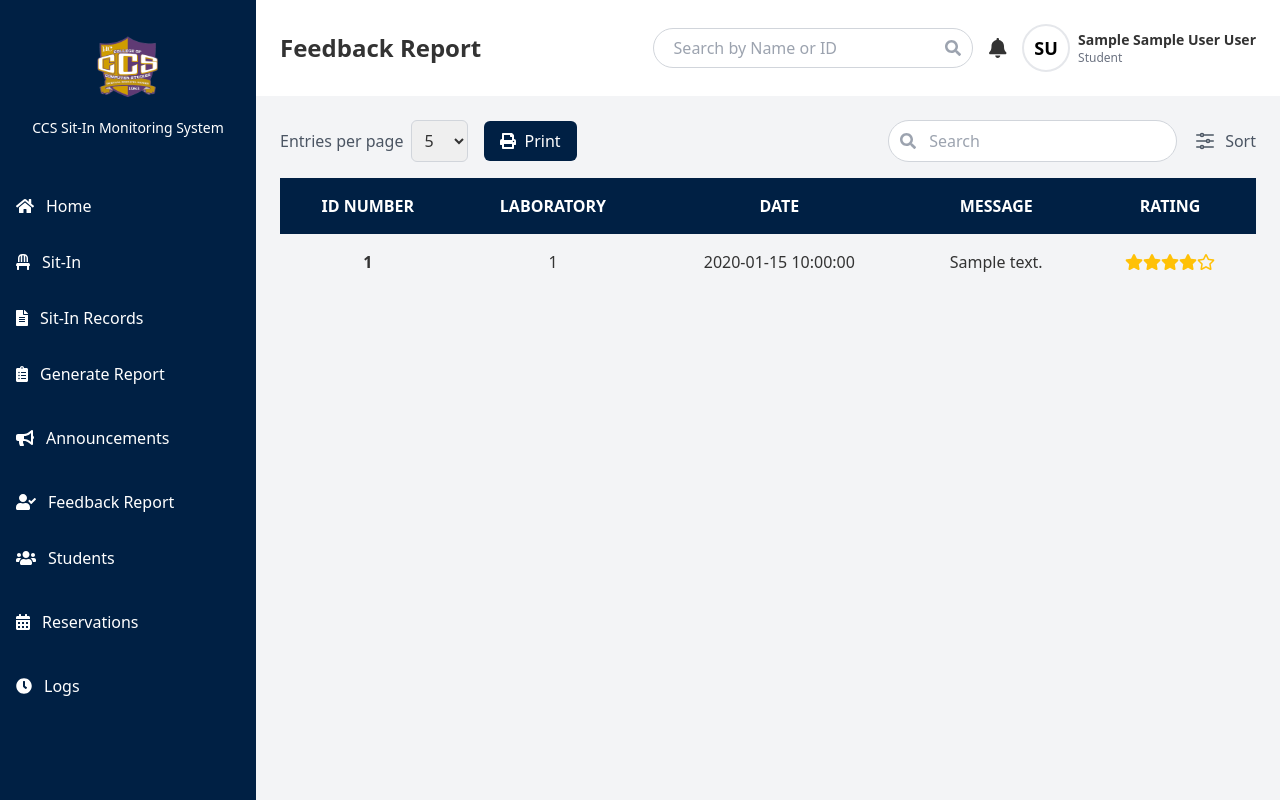
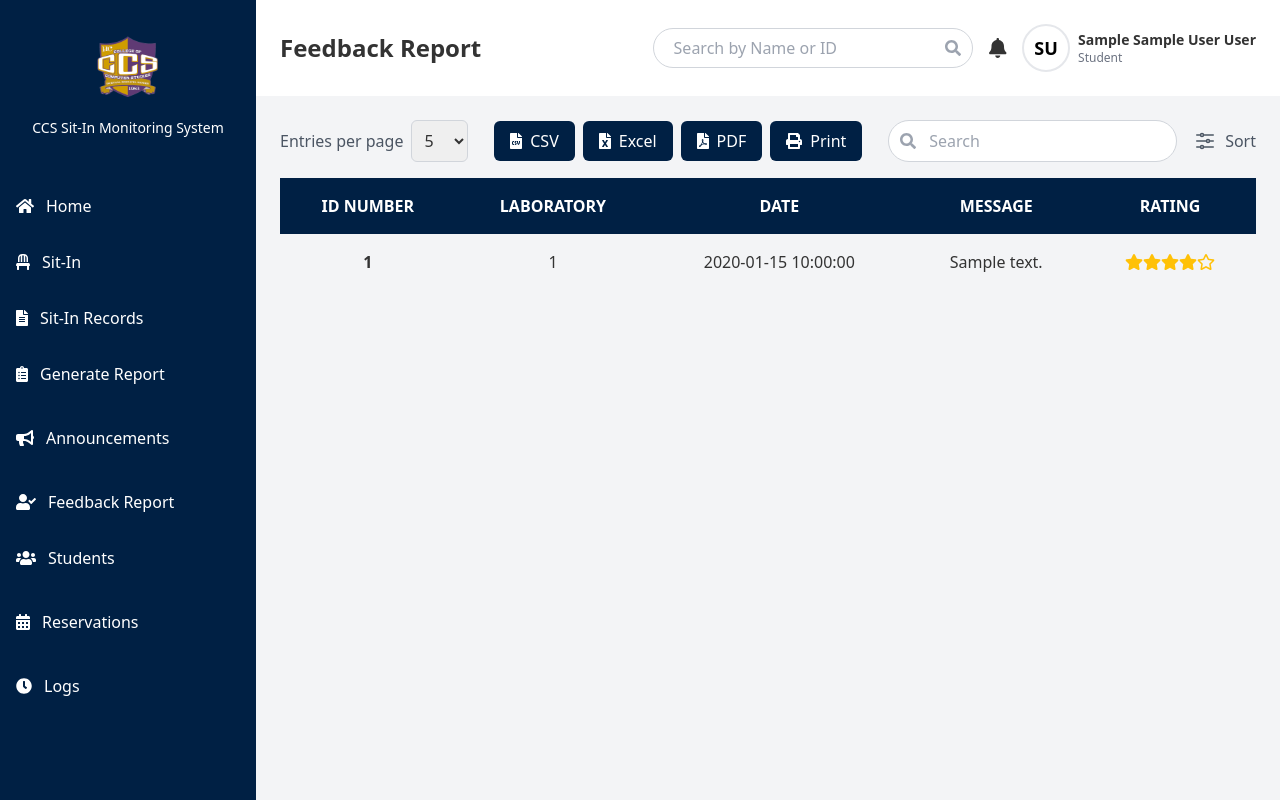
Before and after one commit to Johndel-Postrero/SysArch, a PHP site: page /feedbackad.php in a window 1280 px wide. Run offline with PHP 8.4, Linux system fonts and the light colour scheme; the visitor is signed in with stand-in values (Sample User, id 1); tables that the repository leaves empty hold one stand-in row (values such as "Sample post"); some libraries are stand-ins or nearby versions.

Commit message:
changes to student and feedback

```diff
--- a/public/feedbackad.php
+++ b/public/feedbackad.php
@@ -48,6 +48,9 @@ $conn->close();
     <script src="https://cdn.tailwindcss.com"></script>
     <script src="https://cdnjs.cloudflare.com/ajax/libs/font-awesome/5.15.3/js/all.min.js"></script>
     <script src="https://cdnjs.cloudflare.com/ajax/libs/print-js/1.6.0/print.min.js"></script>
+    <script src="https://cdnjs.cloudflare.com/ajax/libs/xlsx/0.17.0/xlsx.full.min.js"></script>
+    <script src="https://cdnjs.cloudflare.com/ajax/libs/jspdf/2.5.1/jspdf.umd.min.js"></script>
+    <script src="https://cdnjs.cloudflare.com/ajax/libs/jspdf-autotable/3.5.25/jspdf.plugin.autotable.min.js"></script>
     <style>
         body {
             font-family: "Poppins-Regular";
@@ -119,14 +122,26 @@ $conn->close();
                                     <option value="50">50</option>
                                 </select>
                             </div>
-
-                            <!-- Print Button -->
+                        </div>
+                        <!-- Export Buttons -->
+                        <div class="flex space-x-2">
+                            <button id="exportCSV" class="bg-[#002044] text-white px-4 py-2 rounded-md flex items-center space-x-2">
+                                <i class="fas fa-file-csv"></i>
+                                <span>CSV</span>
+                            </button>
+                            <button id="exportExcel" class="bg-[#002044] text-white px-4 py-2 rounded-md flex items-center space-x-2">
+                                <i class="fas fa-file-excel"></i>
+                                <span>Excel</span>
+                            </button>
+                            <button id="exportPDF" class="bg-[#002044] text-white px-4 py-2 rounded-md flex items-center space-x-2">
+                                <i class="fas fa-file-pdf"></i>
+                                <span>PDF</span>
+                            </button>
                             <button id="printButton" class="bg-[#002044] text-white px-4 py-2 rounded-md flex items-center space-x-2">
                                 <i class="fas fa-print"></i>
                                 <span>Print</span>
                             </button>
                         </div>
-
                         <!-- Search and Sort (Right) -->
                         <div class="flex items-center space-x-4">
                             <div class="relative">
@@ -150,7 +165,26 @@ $conn->close();
                             </div>
                         </div>
                     </div>
-
+                    <!--<div class="flex justify-between items-center mb-4">
+                        <div class="flex space-x-2">
+                            <button id="exportCSV" class="bg-[#002044] text-white px-4 py-2 rounded-md flex items-center space-x-2">
+                                <i class="fas fa-file-csv"></i>
+                                <span>CSV</span>
+                            </button>
+                            <button id="exportExcel" class="bg-[#002044] text-white px-4 py-2 rounded-md flex items-center space-x-2">
+                                <i class="fas fa-file-excel"></i>
+                                <span>Excel</span>
+                            </button>
+                            <button id="exportPDF" class="bg-[#002044] text-white px-4 py-2 rounded-md flex items-center space-x-2">
+                                <i class="fas fa-file-pdf"></i>
+                                <span>PDF</span>
+                            </button>
+                            <button id="printButton" class="bg-[#002044] text-white px-4 py-2 rounded-md flex items-center space-x-2">
+                                <i class="fas fa-print"></i>
+                                <span>Print</span>
+                            </button>
+                        </div>
+                    </div>-->
                     <!-- Table -->
                     <div class="overflow-x-auto">
                         <table id="feedbackTable" class="min-w-full bg-white shadow-md rounded-lg">
@@ -171,7 +205,7 @@ $conn->close();
                                             <td class="py-4 px-4 text-center"><?php echo htmlspecialchars($feedback['lab_number']); ?></td>
                                             <td class="py-4 px-4 text-center"><?php echo htmlspecialchars($feedback['created_at']); ?></td>
                                             <td class="py-4 px-4 text-center"><?php echo htmlspecialchars($feedback['message']); ?></td>
-                                            <td class="py-4 px-4 text-center">
+                                            <td class="py-4 px-4 text-center" data-rating="<?php echo $feedback['rating']; ?>">
                                                 <div class="star-rating">
                                                     <?php
                                                     $rating = $feedback['rating'];
@@ -275,7 +309,119 @@ $conn->close();
             tbody.innerHTML = ''; // Clear existing rows
             rows.forEach(row => tbody.appendChild(row));
         }
+        // Export to CSV
+        document.getElementById('exportCSV').addEventListener('click', function() {
+            const rows = document.querySelectorAll('#feedbackTable tbody tr');
+            let csvContent = "data:text/csv;charset=utf-8,";
+            const headers = Array.from(document.querySelectorAll('#feedbackTable thead th')).map(th => th.textContent).join(',');
+            csvContent += headers + "\n";
 
+            rows.forEach(row => {
+                if (row.style.display !== 'none') {
+                    const rowData = Array.from(row.querySelectorAll('td')).map((td, index) => {
+                        if (index === 4) { // Rating column (5th column, zero-based index 4)
+                            const rating = td.getAttribute('data-rating'); // Get the rating value from the data attribute
+                            return `${rating} out of 5`; // Format as "X out of 5"
+                        }
+                        return td.textContent;
+                    });
+                    csvContent += rowData.join(',') + "\n"; // Add row data to CSV content
+                }
+            });
+
+            const encodedUri = encodeURI(csvContent);
+            const link = document.createElement("a");
+            link.setAttribute("href", encodedUri);
+            link.setAttribute("download", "feedback.csv");
+            document.body.appendChild(link);
+            link.click();
+        });
+        // Export to Excel
+        document.getElementById('exportExcel').addEventListener('click', function() {
+            const rows = document.querySelectorAll('#feedbackTable tbody tr');
+            const data = [];
+            const headers = Array.from(document.querySelectorAll('#feedbackTable thead th')).map(th => th.textContent);
+            data.push(headers);
+
+            rows.forEach(row => {
+                if (row.style.display !== 'none') {
+                    const rowData = Array.from(row.querySelectorAll('td')).map((td, index) => {
+                        if (index === 4) { // Rating column (5th column, zero-based index 4)
+                            const rating = td.getAttribute('data-rating'); // Get the rating value from the data attribute
+                            return `${rating} out of 5`; // Format as "X out of 5"
+                        }
+                        return td.textContent;
+                    });
+                    data.push(rowData);
+                }
+            });
+
+            const ws = XLSX.utils.aoa_to_sheet(data);
+            const wb = XLSX.utils.book_new();
+            XLSX.utils.book_append_sheet(wb, ws, "Sheet1");
+            XLSX.writeFile(wb, "feedback.xlsx");
+        });
+
+        // Export to PDF
+        document.getElementById('exportPDF').addEventListener('click', function() {
+            const { jsPDF } = window.jspdf;
+            const doc = new jsPDF('p', 'pt', 'a4');
+
+            const headers = Array.from(document.querySelectorAll('#feedbackTable thead th')).map(th => th.textContent);
+            const rows = document.querySelectorAll('#feedbackTable tbody tr');
+            const data = [];
+
+            rows.forEach(row => {
+                if (row.style.display !== 'none') {
+                    const rowData = Array.from(row.querySelectorAll('td')).map((td, index) => {
+                        if (index === 4) { // Rating column (5th column, zero-based index 4)
+                            const rating = td.getAttribute('data-rating'); // Get the rating value from the data attribute
+                            return `${rating} out of 5`; // Format as "X out of 5"
+                        }
+                        return td.textContent;
+                    });
+                    data.push(rowData);
+                }
+            });
+
+            doc.autoTable({
+                head: [headers],
+                body: data,
+                startY: 20,
+                margin: { top: 20 },
+                styles: {
+                    fontSize: 10,
+                    cellPadding: 5,
+                    valign: 'middle',
+                    halign: 'center',
+                    lineColor: [0, 0, 0],
+                    lineWidth: 0.1,
+                },
+                headStyles: {
+                    fillColor: false,
+                    textColor: [0, 0, 0],
+                    fontStyle: 'bold',
+                    lineWidth: 0.1,
+                },
+                bodyStyles: {
+                    fillColor: false,
+                    textColor: [0, 0, 0],
+                    lineWidth: 0.1,
+                },
+                alternateRowStyles: {
+                    fillColor: false,
+                },
+                columnStyles: {
+                    0: { cellWidth: 'auto' },
+                    1: { cellWidth: 'auto' },
+                    2: { cellWidth: 'auto' },
+                    3: { cellWidth: 'auto' },
+                    4: { cellWidth: 'auto' },
+                },
+            });
+
+            doc.save("feedback.pdf");
+        });
         //print
         document.getElementById('printButton').addEventListener('click', function() {
             printJS({
@@ -300,9 +446,10 @@ $conn->close();
                 `,
             });
         });
+
     // Initialize table with default entries per page
     function initializeTable() {
-        const defaultEntries = 5; // Default number of entries
+        const defaultEntries = 10; // Default number of entries
         const rows = document.querySelectorAll('tbody tr'); // Get all table rows
 
         rows.forEach((row, index) => {
--- a/public/student.php
+++ b/public/student.php
@@ -173,7 +173,6 @@ $conn->close();
                         </div>
                     </div>
                     <div class="flex justify-between items-center mb-4">
-                        <!-- Date Range Filter -->
                         <div class="resetSession">
                             <button id="resetSession" class="bg-[#002044] text-white px-4 py-2 rounded-md flex items-center space-x-2">
                                 <i class="fas fa-clock"></i>
```
